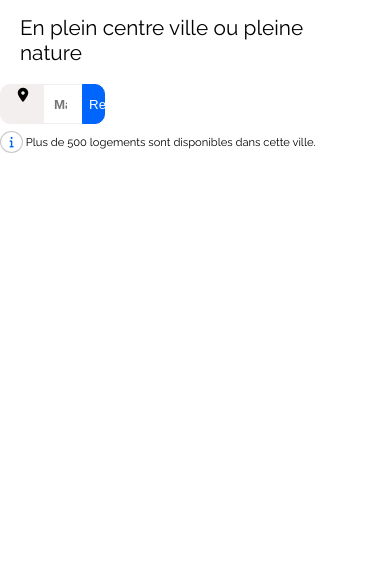
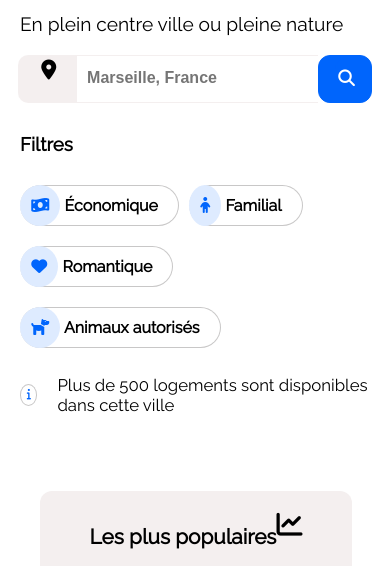
Before and after one commit to Jcellier/JordanCellier_2_17122020, a plain HTML site: page index.html in a window 390 px wide. Shown: the part 278-844 px from the top of the page. Drawn offline with Linux system fonts and the light colour scheme.

Commit message:
finition du header en responsive et début de la section principale

```diff
--- a/index.html
+++ b/index.html
@@ -27,10 +27,12 @@
         <h1>Trouvez votre hébergement pour des vacances de rêve</h1>
         <h2>En plein centre ville ou pleine nature</h2>
         <div id="search">
-            <i class="fas fa-map-marker-alt fa-sm"></i>
+            <i class="fas fa-map-marker-alt fa-lg"></i>
             <input type="search" name="search" placeholder="Marseille, France">
-            <button type="submit" id="submit">Rechercher</button>
-            <i class="fas fa-search"></i>
+            <button type="submit" id="submit"><span>Rechercher</span><i class="fas fa-search fa-lg"></i></button>
+        </div>
+        <div id="fil">
+            <h3>Filtres</h3>
         </div>
         <div id="filtres">
             <h3>Filtres</h3>
@@ -51,10 +53,10 @@
                 Animaux autorisés
             </p>
         </div>
-        <p id="info">
+        <div id="info">
             <span><i class="fas fa-info"></i></span>
-            Plus de 500 logements sont disponibles dans cette ville.
-        </p>
+            <p>Plus de 500 logements sont disponibles dans cette ville</p>
+        </div>
     </header>
 
     <!-- Structure de la section principale de la page -->
--- a/style.css
+++ b/style.css
@@ -69,6 +69,11 @@ header h1 {
 header h2 {
     font-size: 0.8em;
     font-weight: lighter;
+}
+
+#fil h3 {
+    display: none;
+    visibility: collapse;
 }
 
 #search {
@@ -153,42 +158,44 @@ header h2 {
 }
 
 
-#eco:hover {
-    background-color: black;
-    color: white;
-}
-
-#family:hover {
-    text-decoration: underline;
-}
-
-#romance:hover {
-    text-decoration: underline;
-}
-
+#eco:hover,
+#family:hover,
+#romance:hover,
 #pets:hover {
     text-decoration: underline;
 }
 
-
 #info span {
+    display: flex;
     color: #0065FC;
     border: 1px solid #b8b6b6c4;
-    padding: 3px;
+    padding: 0px;
     border-radius: 100%;
     background-color: white;
+    width: 20px;
+    height: 20px;
+    align-self: center;
+    justify-content: center;
+    margin-right: 10px;
 
 }
 
 #info i {
-    width: 15px;
+    width: 2px;
     text-align: center;
+    height: 20px;
+    padding-top: 4px;
+    padding-right: 2px;
+
 }
 
 #info {
     font-size: 0.7em;
     margin-bottom: 30px;
+    display: flex;
+
 }
+
 
 #hebergement {
     /*border: 3px solid blue;*/
@@ -680,20 +687,9 @@ footer h2 {
 
     }
 
-    #hebergement {
-        display: none;
-        visibility: collapse;
-    }
 
-    section {
-        display: none;
-        visibility: collapse;
-    }
 
-    #filtres {
-        display: none;
-        visibility: collapse;
-    }
+
 
     footer {
         display: none;
@@ -701,10 +697,7 @@ footer h2 {
     }
 
 
-    #search {
-        display: flex;
-        width: auto;
-    }
+
 
 
     .logo img {
@@ -762,12 +755,107 @@ footer h2 {
     }
 
     header h2 {
-        font-size: 1.3em;
+        font-size: 1.2em;
         margin-bottom: 5%;
     }
 
+    #search {
+        display: flex;
+        width: auto;
+        justify-content: center;
+        height: 3em;
+        margin-bottom: 30px;
+    }
+
+    #search .fa-search {
+        display: initial;
+        background-color: #0065FC;
+        color: white;
+        justify-items: center;
+    }
+
+    #search button {
+        width: 14%;
+        border-radius: 12px;
+    }
+
+    #submit span {
+        display: none;
+        visibility: collapse;
+    }
+
+    #search .fa-map-marker-alt {
+        width: 14%;
+        padding-top: 14px;
+        padding-left: 4px;
+    }
+
+    #search input {
+        width: 62%;
+
+    }
+
+    ::placeholder {
+        font-size: 1.2em;
+    }
+
+    #filtres h3 {
+        display: none;
+        visibility: collapse;
+    }
+
+    #fil h3 {
+        display:initial;
+        visibility:visible;
+        margin-left: 20px;
+    }
+
+    #filtres {
+        display: flex;
+        width: 95%;
+        margin-left: 20px;
+        margin-top: 20px;
+        flex-direction: row;
+        flex-wrap: wrap;
+        justify-content: stretch;
+
+    }
 
 
+    #filtres p {
+        width: auto;
+        margin-right: 10px;
+        margin-bottom: 10px;
+        margin-top: 10px;
+    }
+
+    #info {
+        margin-left: 20px;
+    }
+
+    #info p {
+        font-size: 1.5em;
+        margin-left: 10px;
+    }
+
+   /* section {
+        display: none;
+        visibility: collapse;
+    }*/
+
+    section {
+        display: flex;
+        flex-direction: column;
+    }
+
+    article:nth-of-type(1) {
+        border: 3px solid black;
+        order: 1;
+    }
+    article:nth-of-type(2) {
+        border: 3px solid black;
+        order: 1;
+    }
 
 
 
```
